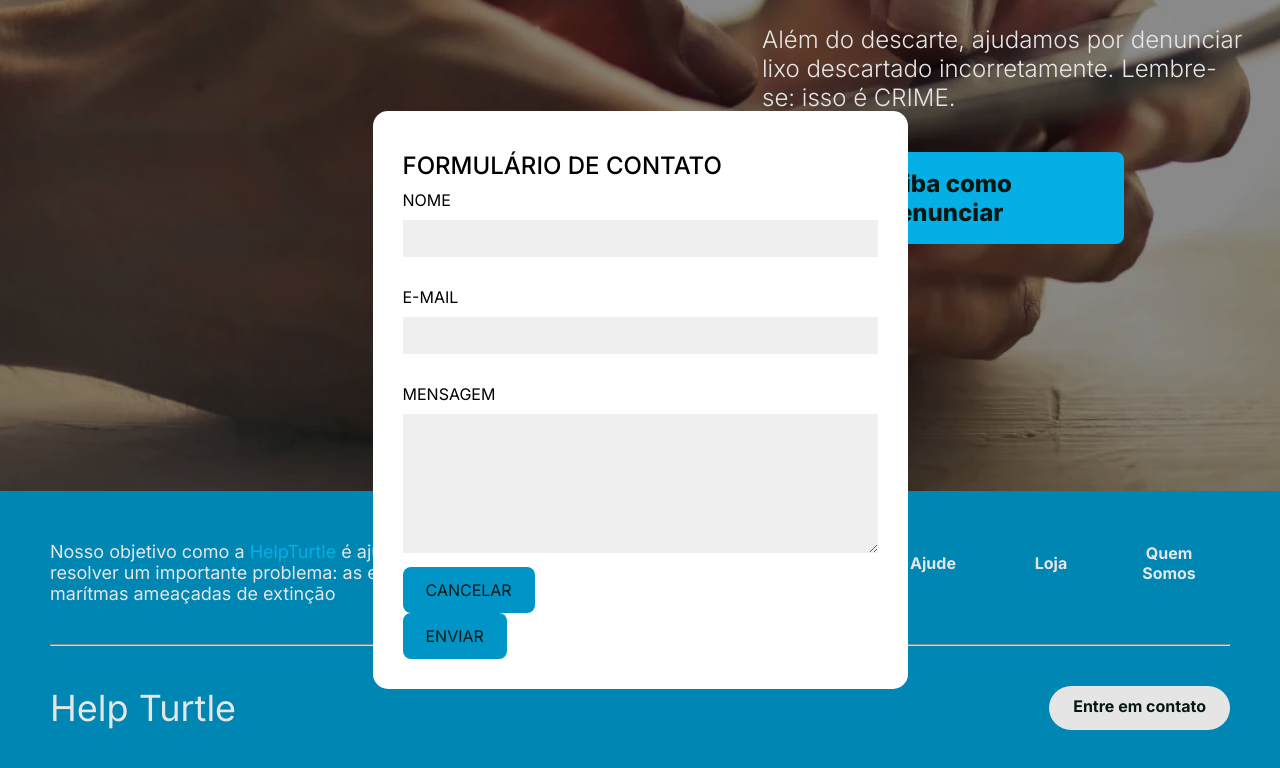
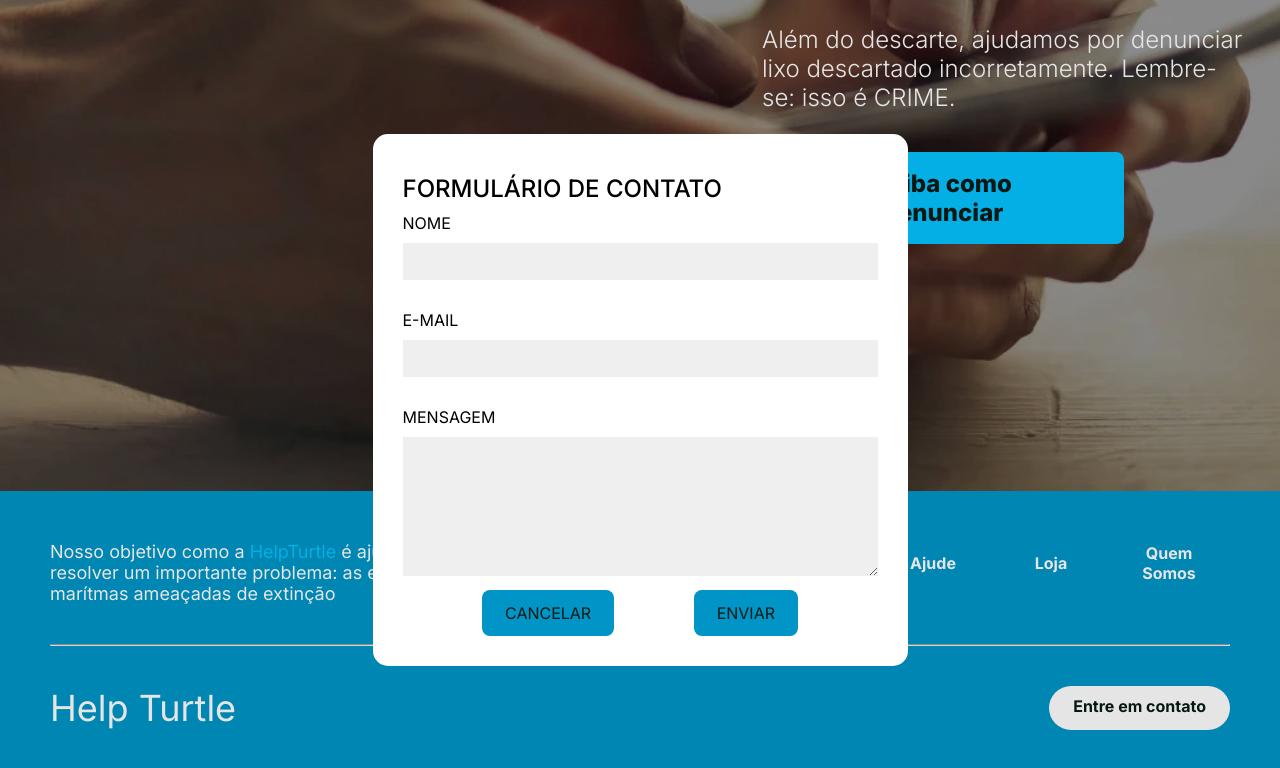
Before and after one commit to fiapinhos-corporation/front, a plain HTML site: page index.html in a window 1280 px wide. Both pictures are taken after a click on the button "Entre em contato". Shown: the part 3039-3807 px from the top of the page. Drawn offline with Linux system fonts and the light colour scheme.

Commit message:
cadastro, botoes do contato

```diff
--- a/styles/contato.css
+++ b/styles/contato.css
@@ -32,6 +32,11 @@
 #favDialog input:focus, #favDialog textarea:focus{
     outline: none;
 }
+#favDialog form div{
+    display: flex;
+    justify-content: space-evenly;
+    flex-wrap: nowrap;
+}
 
 #favDialog button{
     max-width: 150px;
```
Also changed, not shown: pages/loja.html (+1 -0 lines), pages/perfil.html (+1 -0 lines).
